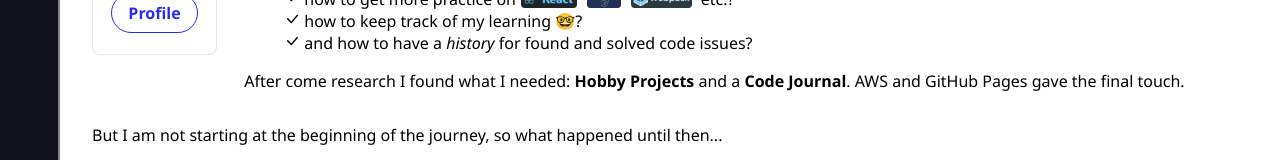
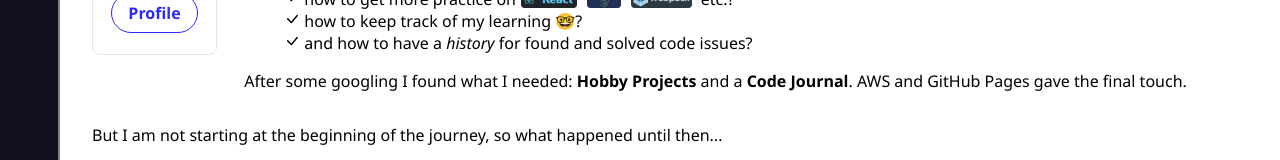
Before and after one commit to franciscocgue/franciscocgue.github.io, a React app: page / in a window 1280 px wide. Shown: the part 437-597 px from the top of the page. Built offline with nearby package versions, Linux system fonts and the light colour scheme.

Commit message:
re-worded

```diff
--- a/src/components/Home.tsx
+++ b/src/components/Home.tsx
@@ -38,7 +38,7 @@ const Home = () => {
                             <BsCheckLg /> and how to have a <i>history</i> for found and solved code issues?
                         </li>
                     </ul>
-                    <p>After come research I found what I needed: <b>Hobby Projects</b> and a <b>Code Journal</b>. AWS and GitHub Pages gave the final touch.</p>
+                    <p>After some googling I found what I needed: <b>Hobby Projects</b> and a <b>Code Journal</b>. AWS and GitHub Pages gave the final touch.</p>
                 </div>
             </div>
             <div className={styles.content}>
```
